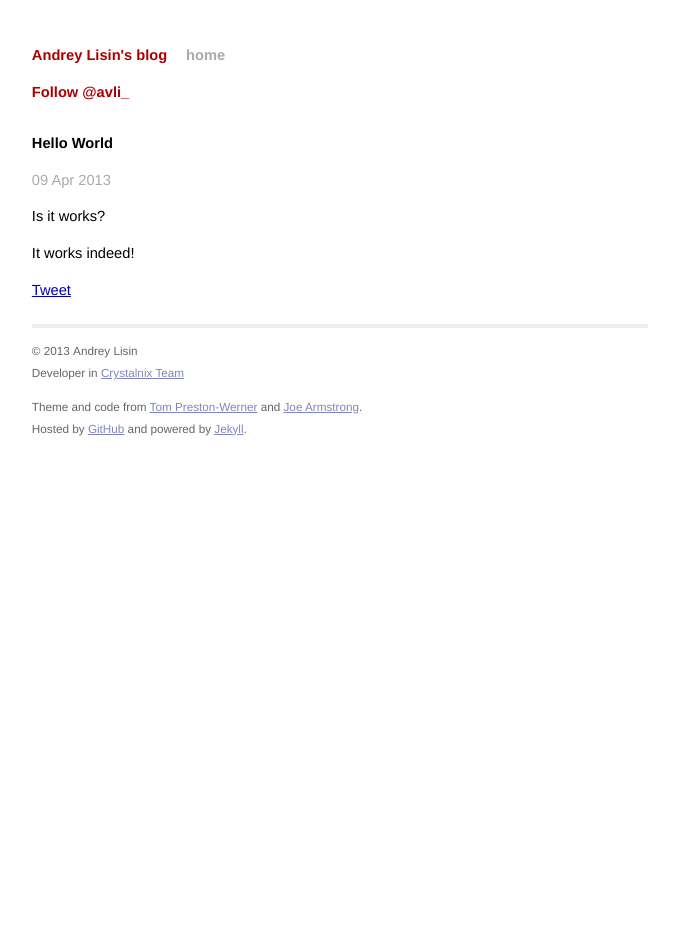
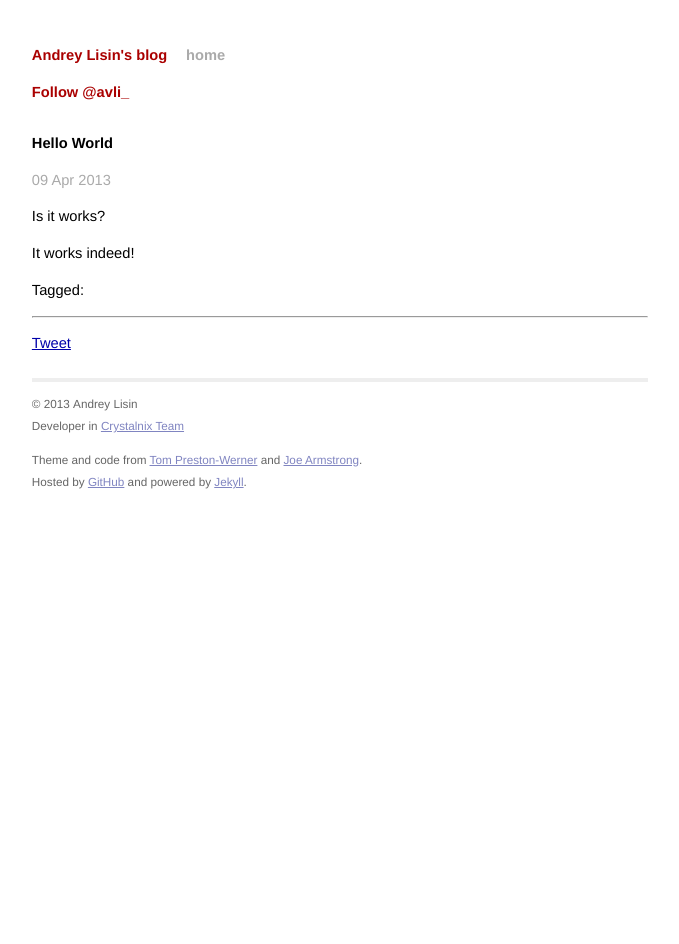
Before and after one commit to avli/avli.github.io, a Jekyll site: the page built from _posts/2013-04-09-hello-world.md, in a window 1280 px wide. Shown: the whole page, without its empty margins (300-979 px from the left). Built offline with Jekyll 4.4.1, drawn with Linux system fonts in a browser that asks for light colours; comment, search, counter and statistics services are not loaded.

Commit message:
Add tag list to post layout.

```diff
--- a/_layouts/post.html
+++ b/_layouts/post.html
@@ -10,6 +10,15 @@
 {{ content }}
 </div>
 
+<div id="tags">
+Tagged:
+  {% for tag in page.tags %}
+  <a href="/blog/tag/{{tag}}">{{tag}}</a> &nbsp;
+  {% endfor %}
+</div>
+<p></p>
+<hr />
+
 <p>
   <a href="https://twitter.com/share" class="twitter-share-button">Tweet</a>
   <script>!function(d,s,id){var js,fjs=d.getElementsByTagName(s)[0],p=/^http:/.test(d.location)?'http':'https';if(!d.getElementById(id)){js=d.createElement(s);js.id=id;js.src=p+'://platform.twitter.com/widgets.js';fjs.parentNode.insertBefore(js,fjs);}}(document, 'script', 'twitter-wjs');</script>
```
